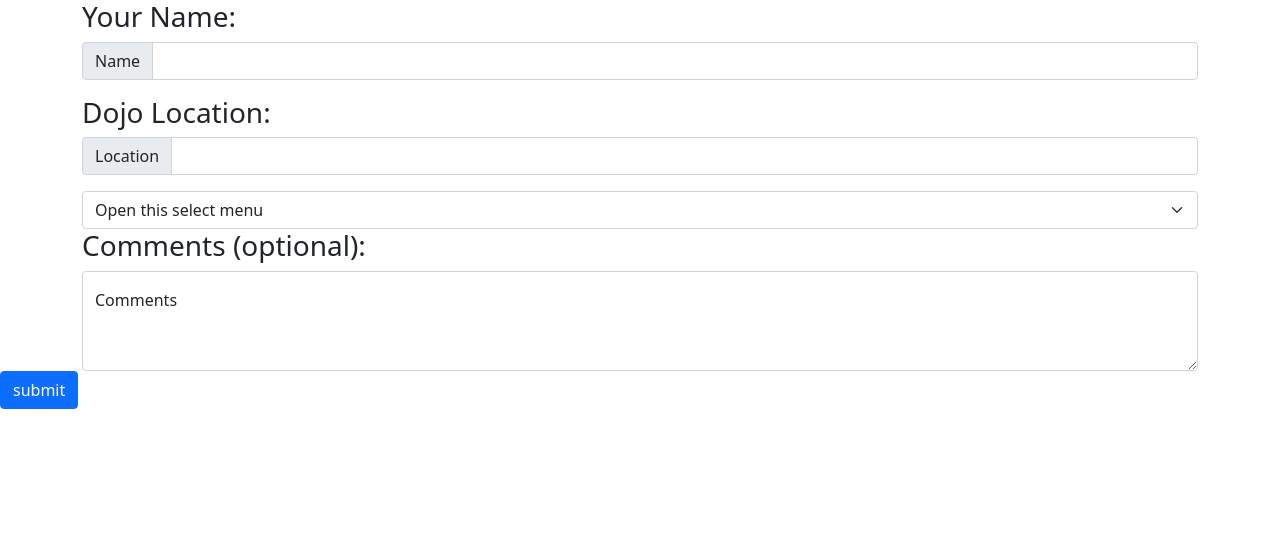
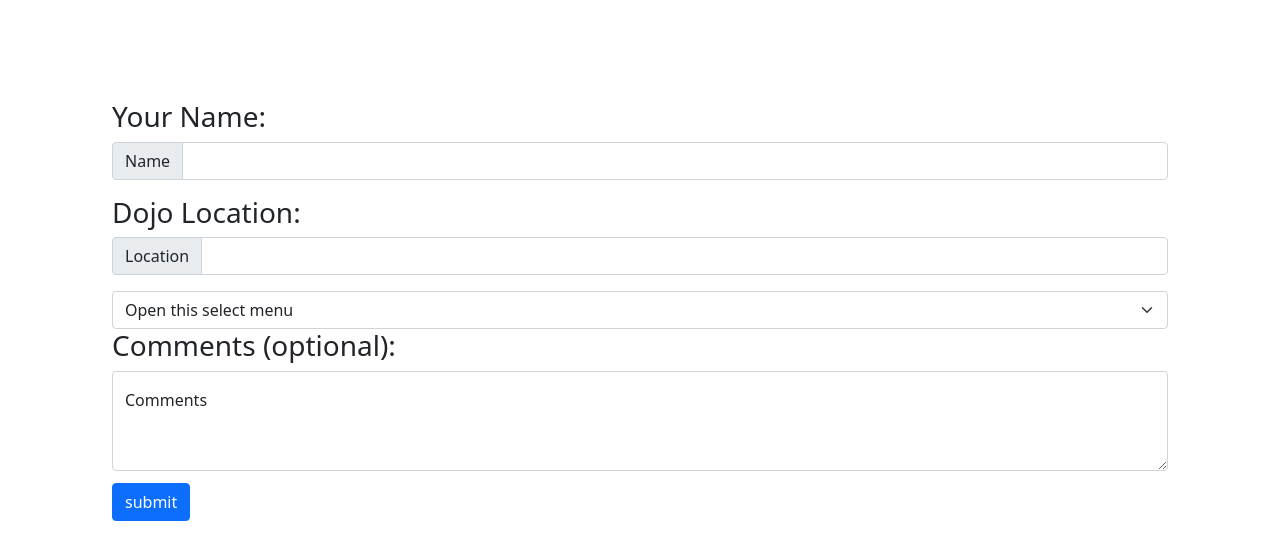
Before and after one commit to KeithLion/dojo_servey, a Flask app: page / in a window 1280 px wide. Shown: the top 560 px of the page. Run offline with Flask 2, Linux system fonts and the light colour scheme.

Commit message:
added some styling to the survey page

```diff
--- a/templates/survey.html
+++ b/templates/survey.html
@@ -11,6 +11,14 @@
       crossorigin="anonymous"
     />
     <title>Survey</title>
+    <style>
+        body{
+            margin: 100px;
+        }
+        button{
+            margin: 12px;
+        }
+    </style>
   </head>
   <body>
           <div class="container">
```
